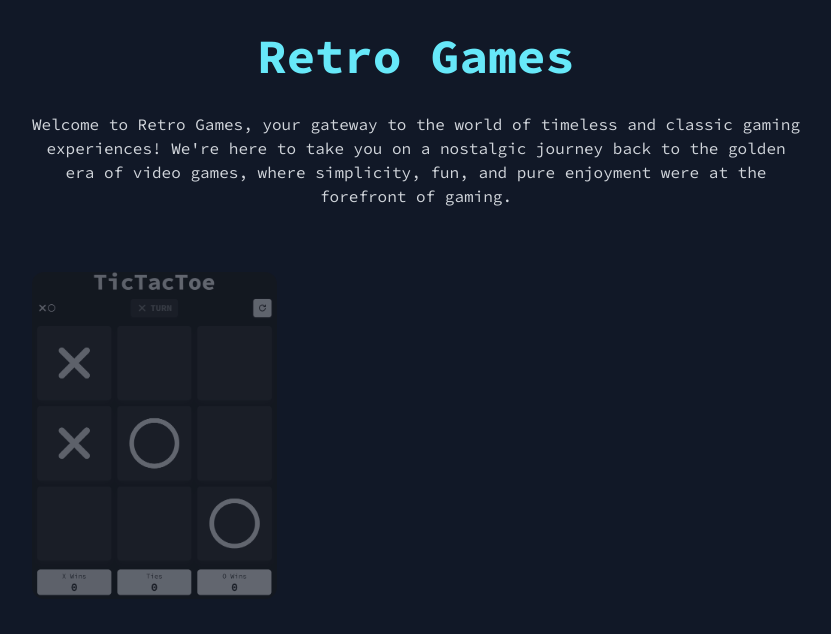
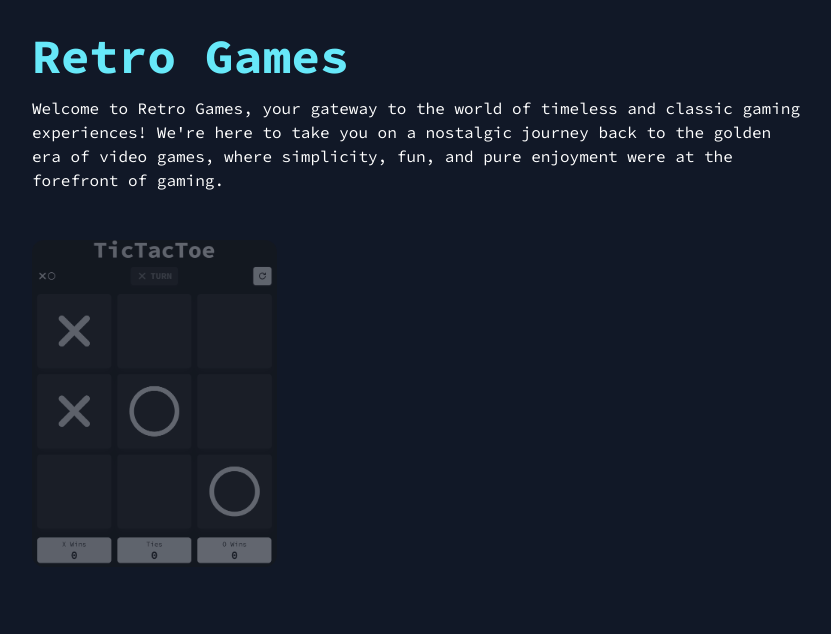
Before and after one commit to LaplaceXD/Dionysus, a React (Vite) app: page / in a window 1280 px wide. Shown: the top 634 px of the page, without its empty margins (224-1055 px from the left). Built offline with nearby package versions, Linux system fonts and the light colour scheme.

Commit message:
[Fix][Lex] Added SectionLayout to Home component

```diff
--- a/src/pages/Home/Home.tsx
+++ b/src/pages/Home/Home.tsx
@@ -1,20 +1,14 @@
 import tictactoe from "@/assets/tictactoe-thumbnail.png";
 import { GameCard } from "@/pages/Home/components";
+import { SectionLayout } from "@/layout";
 
 function Home() {
   return (
     <main className="flex flex-col gap-8 pt-8 max-w-[768px] m-auto">
-      <h1 className="flex flex-col text-center font-bold text-cyan-300 text-3xl sm:text-5xl">
-        Retro Games
-      </h1>
-
-      <p className="text-center text-gray-300">
-        Welcome to Retro Games, your gateway to the world of timeless and
-        classic gaming experiences! We're here to take you on a nostalgic
-        journey back to the golden era of video games, where simplicity, fun,
-        and pure enjoyment were at the forefront of gaming.
-      </p>
-
+      <SectionLayout
+        title={<span className="text-cyan-300">Retro Games</span>}
+        description="Welcome to Retro Games, your gateway to the world of timeless and classic gaming experiences! We're here to take you on a nostalgic journey back to the golden era of video games, where simplicity, fun, and pure enjoyment were at the forefront of gaming."
+      >
         <ul className="grid grid-cols-1 sm:grid-cols-3 mt-8 gap-4">
           <li>
             <GameCard
@@ -25,6 +19,7 @@ function Home() {
             />
           </li>
         </ul>
+      </SectionLayout>
     </main>
   );
 }
```
Lines whose indentation alone changed are shown as unchanged.
